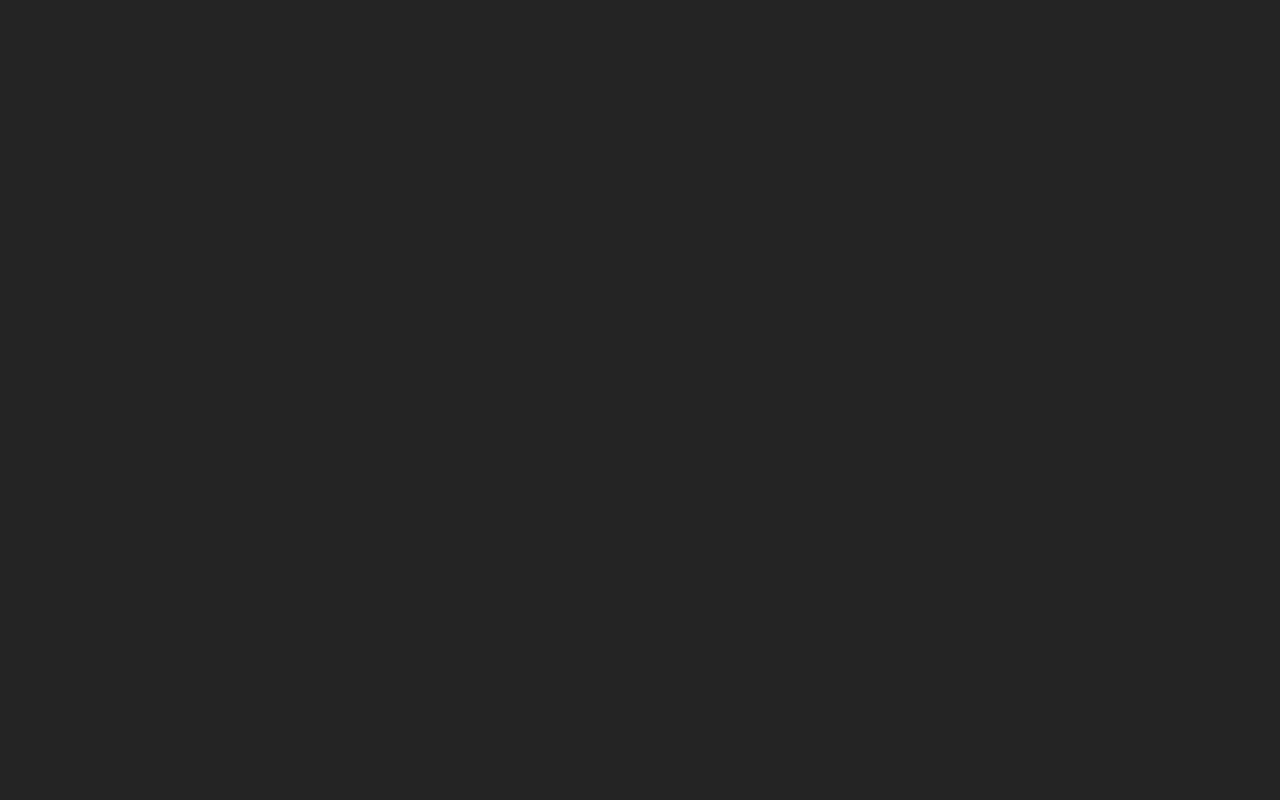
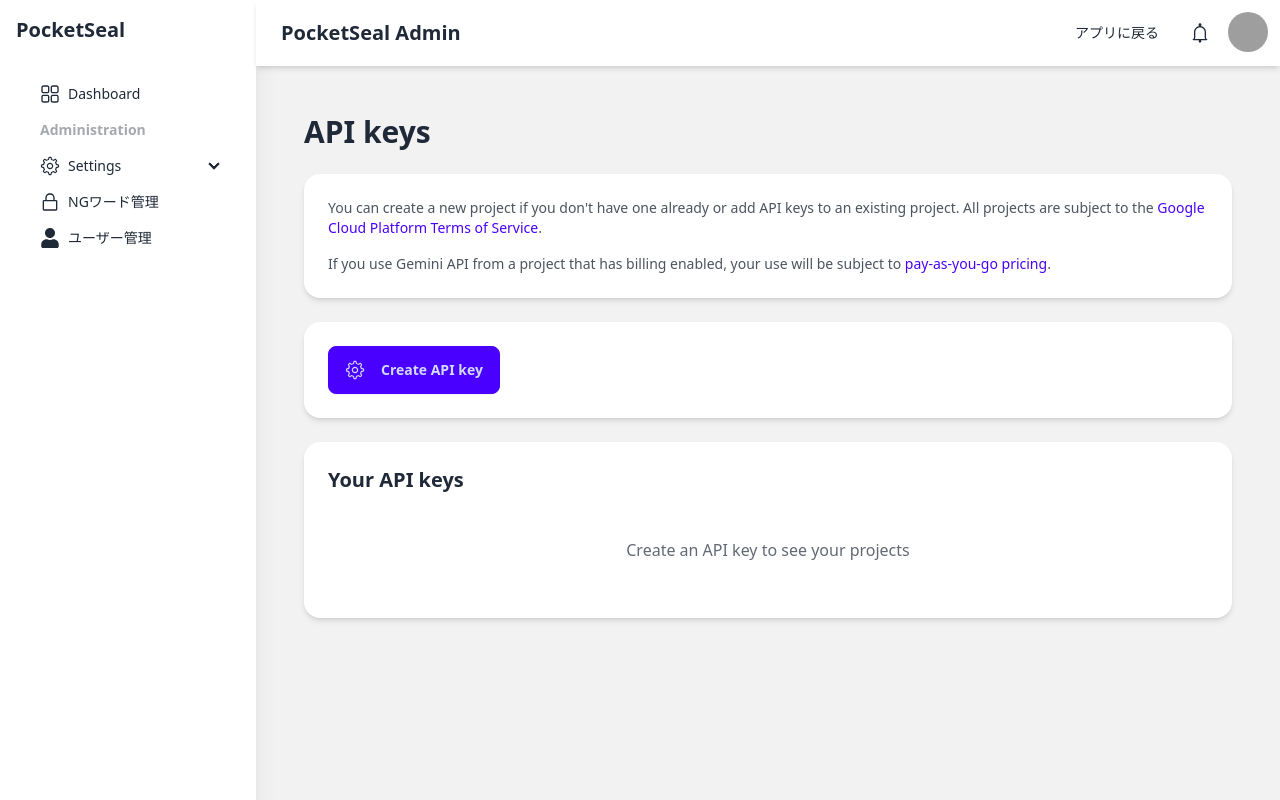
Before and after one commit to marks0131/pocketseal-app, a React (Vite) app: page /admin/settings/api-keys in a window 1280 px wide. Before the commit this address had no page. Built offline with nearby package versions, Linux system fonts and the light colour scheme; grey boxes are pictures that could not be loaded.

Commit message:
fix: Sidebarのアイコンインポートエラーを修正

```diff
--- a/src/App.tsx
+++ b/src/App.tsx
@@ -1,12 +1,13 @@
+// src/App.tsx
 import React from 'react';
 import { BrowserRouter as Router, Routes, Route } from 'react-router-dom';
 import AdminLayout from './components/layout/AdminLayout';
+import ApiKeysPage from './pages/admin/ApiKeysPage';
+import ChatLayout from './components/layout/ChatLayout';
 import AdminDashboardPage from './pages/admin/AdminDashboardPage';
-import ChatLayout from './components/layout/ChatLayout';
 import GeneralSettingsPage from './pages/admin/GeneralSettingsPage';
+import NgWordManagementPage from './pages/admin/NgWordManagementPage';
 import UserManagementPage from './pages/admin/UserManagementPage';
-import NgWordManagementPage from './pages/admin/NgWordManagementPage';
-
 
 function App() {
   return (
@@ -14,11 +15,13 @@
       <Routes>
         <Route path="/" element={<ChatLayout />} />
         <Route path="/thread/:threadId" element={<ChatLayout />} />
+
         <Route path="/admin" element={<AdminLayout />}>
+          <Route index element={<AdminDashboardPage />} />
           <Route path="ng-words" element={<NgWordManagementPage />} />
           <Route path="users" element={<UserManagementPage />} />
-          <Route index element={<AdminDashboardPage />} />
           <Route path="settings/general" element={<GeneralSettingsPage />} />
+          <Route path="settings/api-keys" element={<ApiKeysPage />} />
         </Route>
       </Routes>
     </Router>
--- a/src/components/layout/Sidebar.tsx
+++ b/src/components/layout/Sidebar.tsx
@@ -21,12 +21,16 @@
             <summary><RxGear className="w-5 h-5" /> Settings</summary>
             <ul>
               <li><NavLink to="/admin/settings/general">General</NavLink></li>
-              <li><NavLink to="/admin/settings/api-keys">API Keys</NavLink></li>
+              <li>
+                <NavLink to="/admin/settings/api-keys" className={({ isActive }) => isActive ? 'active' : ''}>
+                  <RxGear className="w-5 h-5" /> API Keys
+                </NavLink>
+              </li>
             </ul>
           </details>
         </li>
         <li>
-          <NavLink to="/admin/ng-words">
+          <NavLink to="/admin/ng-words" className={({ isActive }) => isActive ? 'active' : ''}>
             <RxLockClosed className="w-5 h-5" /> NGワード管理
           </NavLink>
         </li>
--- a/src/pages/admin/ApiKeysPage.tsx
+++ b/src/pages/admin/ApiKeysPage.tsx
@@ -0,0 +1,101 @@
+import React, { useState } from 'react';
+import { RxGear, RxTrash, RxClipboardCopy } from 'react-icons/rx'; // RxKeyをRxGearに修正
+import { toast } from 'react-hot-toast';
+
+interface ApiKey {
+  id: string;
+  key: string;
+  createdAt: string;
+}
+
+const ApiKeysPage = () => {
+  const [apiKeys, setApiKeys] = useState<ApiKey[]>([]);
+
+  const handleCreateApiKey = () => {
+    const newKey = `sk-${Math.random().toString(36).substring(2, 15) + Math.random().toString(36).substring(2, 15)}`;
+    const newApiKeyData = {
+      id: `proj-${Date.now().toString().slice(-6)}`,
+      key: newKey,
+      createdAt: new Date().toISOString().slice(0, 10),
+    };
+    setApiKeys([...apiKeys, newApiKeyData]);
+    toast.success('新しいAPIキーが作成されました！');
+  };
+
+  const handleDeleteApiKey = (id: string) => {
+    setApiKeys(apiKeys.filter(key => key.id !== id));
+    toast('APIキーを削除しました。', { icon: '🗑️' });
+  };
+
+  const handleCopyApiKey = (keyToCopy: string) => {
+    navigator.clipboard.writeText(keyToCopy)
+      .then(() => toast.success('APIキーをクリップボードにコピーしました！'))
+      .catch(() => toast.error('コピーに失敗しました。'));
+  };
+
+  return (
+    <div className="p-6">
+      <h1 className="text-3xl font-bold mb-6">API keys</h1>
+
+      <div className="bg-base-100 p-6 rounded-box shadow-md mb-6">
+        <p className="text-sm text-base-content/80 mb-4">
+          You can create a new project if you don't have one already or add API keys to an existing project. All projects are subject to the <a href="#" className="link link-hover text-primary">Google Cloud Platform Terms of Service</a>.
+        </p>
+        <p className="text-sm text-base-content/80">
+          If you use Gemini API from a project that has billing enabled, your use will be subject to <a href="#" className="link link-hover text-primary">pay-as-you-go pricing</a>.
+        </p>
+      </div>
+
+      <div className="bg-base-100 p-6 rounded-box shadow-md mb-6">
+        <button className="btn btn-primary" onClick={handleCreateApiKey}>
+          <RxGear className="w-5 h-5 mr-2" /> Create API key
+        </button>
+      </div>
+
+      <div className="bg-base-100 p-6 rounded-box shadow-md">
+        <h2 className="text-xl font-semibold mb-3">Your API keys</h2>
+        {apiKeys.length === 0 ? (
+          <p className="text-center py-8 text-base-content/70">
+            Create an API key to see your projects
+          </p>
+        ) : (
+          <div className="overflow-x-auto">
+            <table className="table w-full">
+              <thead>
+                <tr>
+                  <th>Project ID</th>
+                  <th>API Key</th>
+                  <th>Created</th>
+                  <th>Actions</th>
+                </tr>
+              </thead>
+              <tbody>
+                {apiKeys.map((key) => (
+                  <tr key={key.id}>
+                    <td>{key.id}</td>
+                    <td>
+                      <span className="font-mono">{key.key.substring(0, 4)}...{key.key.substring(key.key.length - 4)}</span>
+                    </td>
+                    <td>{key.createdAt}</td>
+                    <td>
+                      <div className="flex space-x-2">
+                        <button className="btn btn-ghost btn-xs text-primary" onClick={() => handleCopyApiKey(key.key)}>
+                          <RxClipboardCopy className="w-4 h-4" />
+                        </button>
+                        <button className="btn btn-ghost btn-xs text-error" onClick={() => handleDeleteApiKey(key.id)}>
+                          <RxTrash className="w-4 h-4" />
+                        </button>
+                      </div>
+                    </td>
+                  </tr>
+                ))}
+              </tbody>
+            </table>
+          </div>
+        )}
+      </div>
+    </div>
+  );
+};
+
+export default ApiKeysPage;
```
